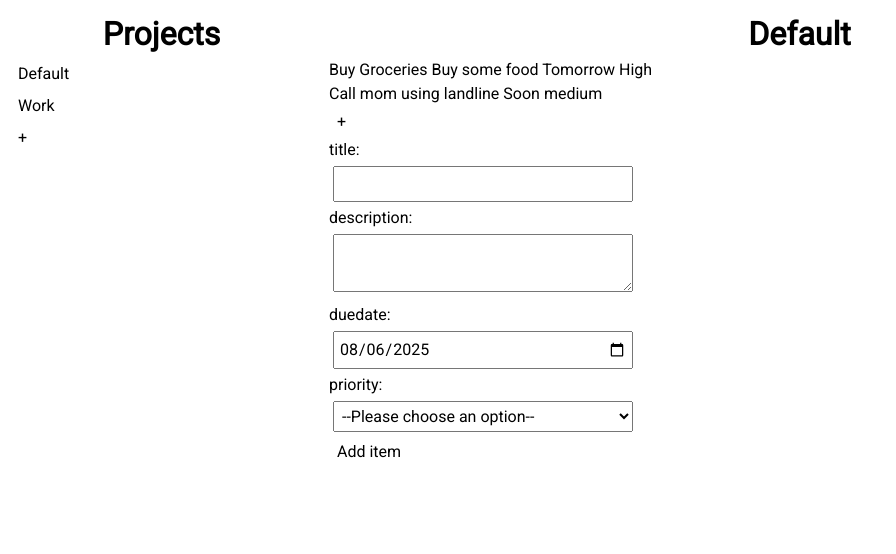
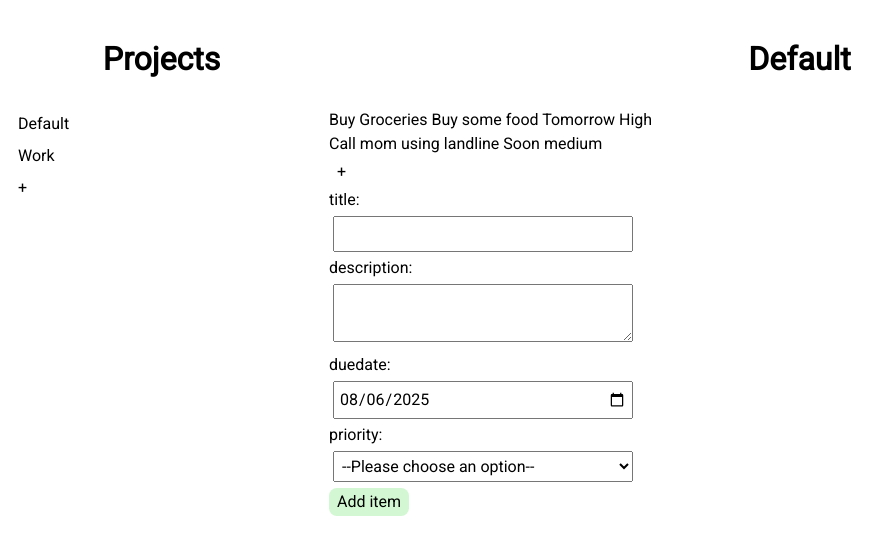
Before and after one commit to wvictor14/top-fsj-todolist, a website built with webpack: page src/template.html in a window 1280 px wide. Shown: the whole page, without its empty margins (0-896 px from the left). Built offline with nearby package versions, Linux system fonts and the light colour scheme.

Commit message:
style the addbtn class

```diff
--- a/src/styles.css
+++ b/src/styles.css
@@ -16,9 +16,11 @@ html, body, html * {
 }
 .sidebar > h1 {
   text-align: center;
+  padding: 25px;
 }
 .content > h1 {
   text-align: center;
+  padding: 25px;
 }
 
 .hidden {
@@ -43,9 +45,10 @@ html, body, html * {
   gap: 5px;
 }
 
-#add_project {
-  border: 1px black;
+.addBtn {
+  background: rgb(210, 247, 210);
 }
+
 
 /* make the form inputs stretch to fill the width of it's parent div */
 form {
--- a/src/template.html
+++ b/src/template.html
@@ -15,7 +15,7 @@
       <button id="focus_add_project">+</button>
       <div class="add_project_text">
         <input type="text" id="add_project_text_input" placeholder="Add Project" class='hidden'>
-        <button id='add_project' class="button hidden">add</button>
+        <button id='add_project' class="addBtn button hidden">add</button>
       </div>
     </div>
     <div class="content">
@@ -46,7 +46,7 @@
               <option value="high">High</option>
             </select>
           </p>
-          <button type="submit" id="submit_todo">Add item</button>
+          <button type="submit" id="submit_todo" class = 'addBtn'>Add item</button>
         </form>
 
       </div>
```
